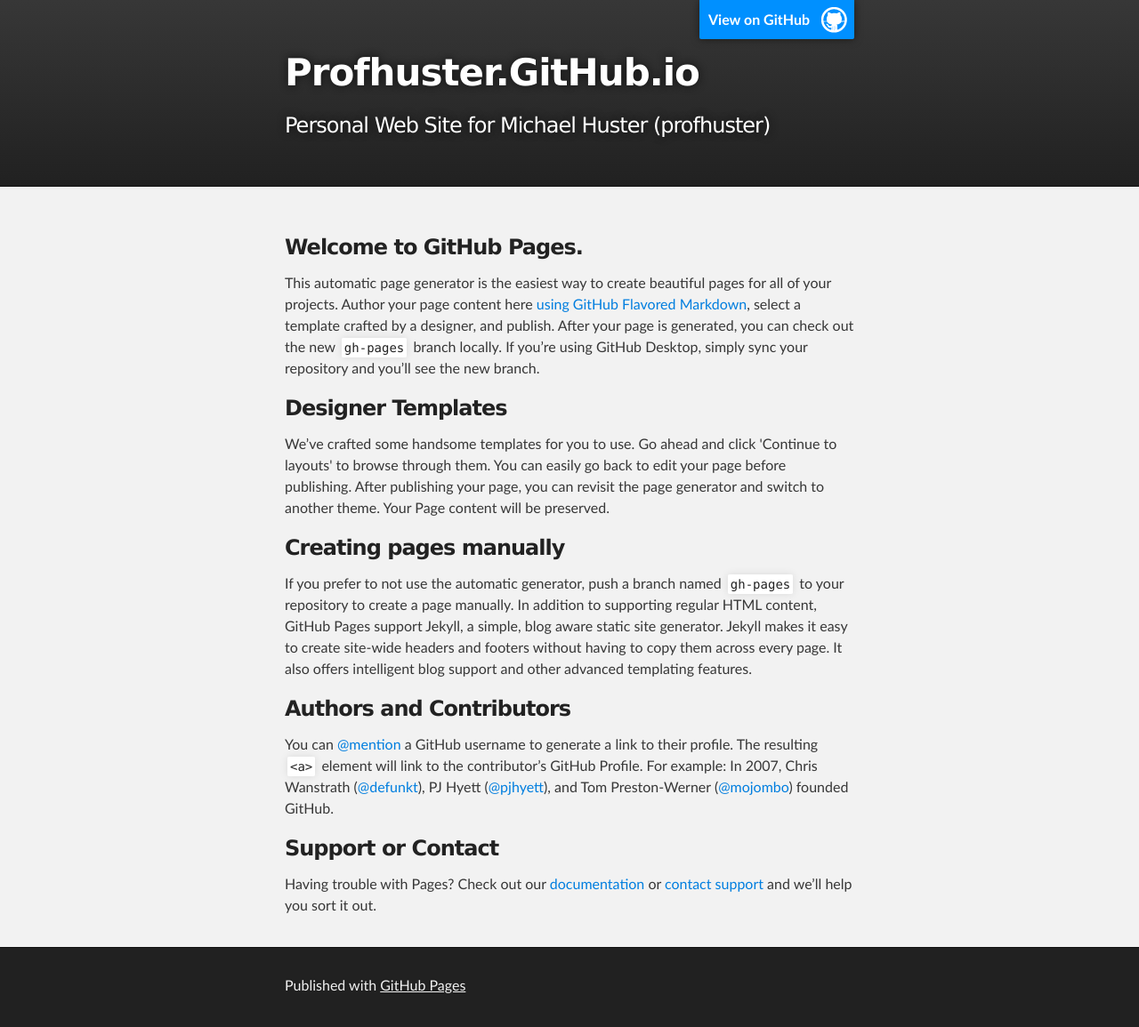
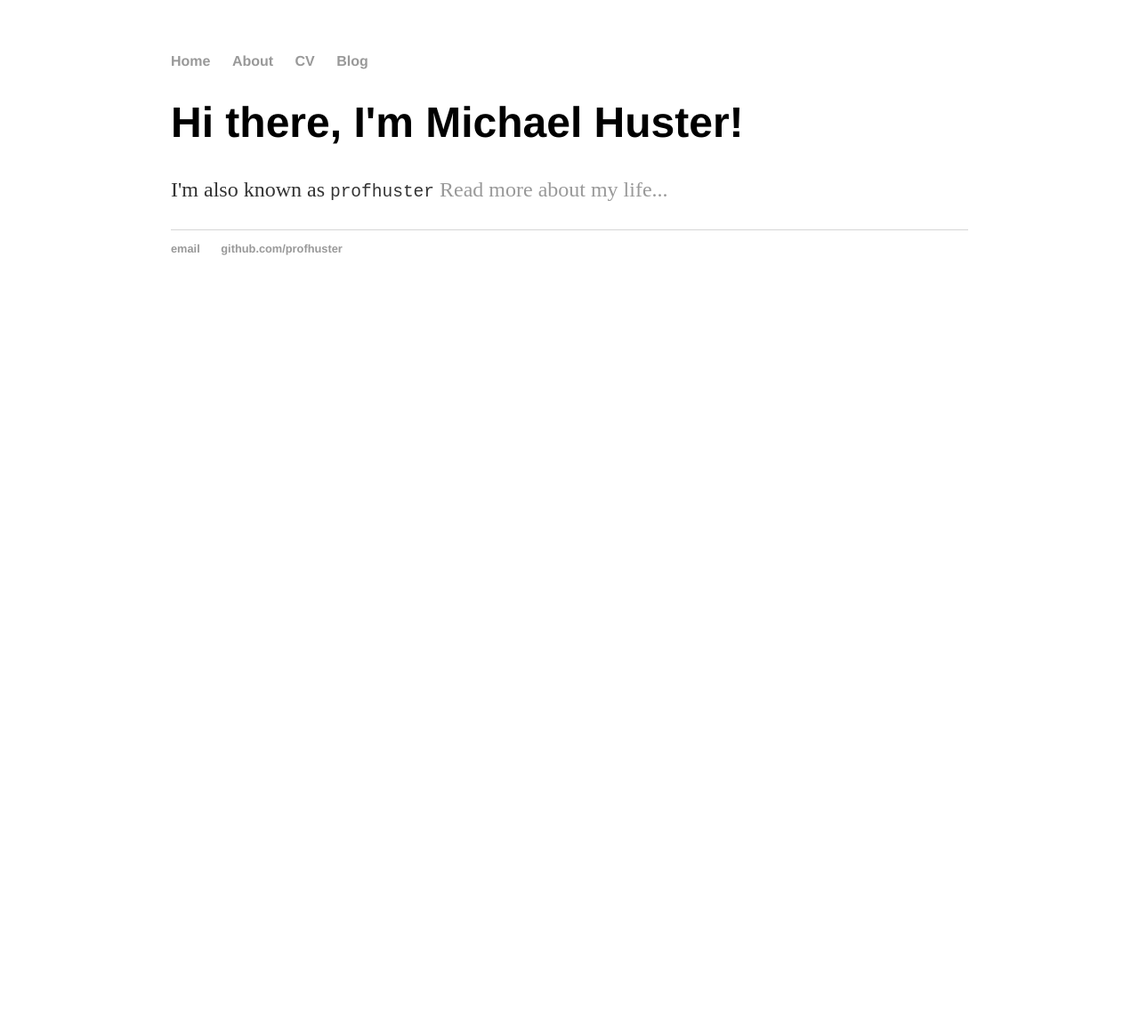
Before and after one commit to profhuster/profhuster.github.io, a Jekyll site: the page built from index.html, in a window 1280 px wide. Shown: the whole page at 89% size. Built offline with Jekyll 4.4.1, drawn with Linux system fonts in a browser that asks for light colours; after the commit the page ends 900 px from its top, so only the background shows below that.

Commit message:
Test commit

```diff
--- a/index.html
+++ b/index.html
@@ -1,67 +1,8 @@
-<!DOCTYPE html>
-<html>
-
-  <head>
-    <meta charset='utf-8'>
-    <meta http-equiv="X-UA-Compatible" content="chrome=1">
-    <meta name="description" content="Profhuster.GitHub.io : Personal Web Site for Michael Huster (profhuster)">
-
-    <link rel="stylesheet" type="text/css" media="screen" href="stylesheets/stylesheet.css">
-
-    <title>Profhuster.GitHub.io</title>
-  </head>
-
-  <body>
-
-    <!-- HEADER -->
-    <div id="header_wrap" class="outer">
-        <header class="inner">
-          <a id="forkme_banner" href="https://github.com/profhuster">View on GitHub</a>
-
-          <h1 id="project_title">Profhuster.GitHub.io</h1>
-          <h2 id="project_tagline">Personal Web Site for Michael Huster (profhuster)</h2>
-
-        </header>
-    </div>
-
-    <!-- MAIN CONTENT -->
-    <div id="main_content_wrap" class="outer">
-      <section id="main_content" class="inner">
-        <h3>
-<a id="welcome-to-github-pages" class="anchor" href="#welcome-to-github-pages" aria-hidden="true"><span class="octicon octicon-link"></span></a>Welcome to GitHub Pages.</h3>
-
-<p>This automatic page generator is the easiest way to create beautiful pages for all of your projects. Author your page content here <a href="https://guides.github.com/features/mastering-markdown/">using GitHub Flavored Markdown</a>, select a template crafted by a designer, and publish. After your page is generated, you can check out the new <code>gh-pages</code> branch locally. If you’re using GitHub Desktop, simply sync your repository and you’ll see the new branch.</p>
-
-<h3>
-<a id="designer-templates" class="anchor" href="#designer-templates" aria-hidden="true"><span class="octicon octicon-link"></span></a>Designer Templates</h3>
-
-<p>We’ve crafted some handsome templates for you to use. Go ahead and click 'Continue to layouts' to browse through them. You can easily go back to edit your page before publishing. After publishing your page, you can revisit the page generator and switch to another theme. Your Page content will be preserved.</p>
-
-<h3>
-<a id="creating-pages-manually" class="anchor" href="#creating-pages-manually" aria-hidden="true"><span class="octicon octicon-link"></span></a>Creating pages manually</h3>
-
-<p>If you prefer to not use the automatic generator, push a branch named <code>gh-pages</code> to your repository to create a page manually. In addition to supporting regular HTML content, GitHub Pages support Jekyll, a simple, blog aware static site generator. Jekyll makes it easy to create site-wide headers and footers without having to copy them across every page. It also offers intelligent blog support and other advanced templating features.</p>
-
-<h3>
-<a id="authors-and-contributors" class="anchor" href="#authors-and-contributors" aria-hidden="true"><span class="octicon octicon-link"></span></a>Authors and Contributors</h3>
-
-<p>You can <a href="https://github.com/blog/821" class="user-mention">@mention</a> a GitHub username to generate a link to their profile. The resulting <code>&lt;a&gt;</code> element will link to the contributor’s GitHub Profile. For example: In 2007, Chris Wanstrath (<a href="https://github.com/defunkt" class="user-mention">@defunkt</a>), PJ Hyett (<a href="https://github.com/pjhyett" class="user-mention">@pjhyett</a>), and Tom Preston-Werner (<a href="https://github.com/mojombo" class="user-mention">@mojombo</a>) founded GitHub.</p>
-
-<h3>
-<a id="support-or-contact" class="anchor" href="#support-or-contact" aria-hidden="true"><span class="octicon octicon-link"></span></a>Support or Contact</h3>
-
-<p>Having trouble with Pages? Check out our <a href="https://help.github.com/pages">documentation</a> or <a href="https://github.com/contact">contact support</a> and we’ll help you sort it out.</p>
-      </section>
-    </div>
-
-    <!-- FOOTER  -->
-    <div id="footer_wrap" class="outer">
-      <footer class="inner">
-        <p>Published with <a href="https://pages.github.com">GitHub Pages</a></p>
-      </footer>
-    </div>
-
-
-
-  </body>
-</html>
+---
+layout: default
+title: Michael Huster, profhuster
+---
+<div class="blurb">
+	<h1>Hi there, I'm Michael Huster!</h1>
+	<p>I'm also known as <tt>profhuster</tt> <a href="/about">Read more about my life...</a></p>
+</div><!-- /.blurb -->
--- a/javascripts/main.js
+++ /dev/null
@@ -1 +0,0 @@
-console.log('This would be the main JS file.');
--- a/stylesheets/github-light.css
+++ /dev/null
@@ -1,115 +0,0 @@
-/*
-   Copyright 2014 GitHub Inc.
-
-   Licensed under the Apache License, Version 2.0 (the "License");
-   you may not use this file except in compliance with the License.
-   You may obtain a copy of the License at
-
-       http://www.apache.org/licenses/LICENSE-2.0
-
-   Unless required by applicable law or agreed to in writing, software
-   distributed under the License is distributed on an "AS IS" BASIS,
-   WITHOUT WARRANTIES OR CONDITIONS OF ANY KIND, either express or implied.
-   See the License for the specific language governing permissions and
-   limitations under the License.
-
-*/
-
-.pl-c /* comment */ {
-  color: #969896;
-}
-
-.pl-c1      /* constant, markup.raw, meta.diff.header, meta.module-reference, meta.property-name, support, support.constant, support.variable, variable.other.constant */,
-.pl-s .pl-v /* string variable */ {
-  color: #0086b3;
-}
-
-.pl-e  /* entity */,
-.pl-en /* entity.name */ {
-  color: #795da3;
-}
-
-.pl-s .pl-s1 /* string source */,
-.pl-smi      /* storage.modifier.import, storage.modifier.package, storage.type.java, variable.other, variable.parameter.function */ {
-  color: #333;
-}
-
-.pl-ent /* entity.name.tag */ {
-  color: #63a35c;
-}
-
-.pl-k /* keyword, storage, storage.type */ {
-  color: #a71d5d;
-}
-
-.pl-pds              /* punctuation.definition.string, string.regexp.character-class */,
-.pl-s                /* string */,
-.pl-s .pl-pse .pl-s1 /* string punctuation.section.embedded source */,
-.pl-sr               /* string.regexp */,
-.pl-sr .pl-cce       /* string.regexp constant.character.escape */,
-.pl-sr .pl-sra       /* string.regexp string.regexp.arbitrary-repitition */,
-.pl-sr .pl-sre       /* string.regexp source.ruby.embedded */ {
-  color: #183691;
-}
-
-.pl-v /* variable */ {
-  color: #ed6a43;
-}
-
-.pl-id /* invalid.deprecated */ {
-  color: #b52a1d;
-}
-
-.pl-ii /* invalid.illegal */ {
-  background-color: #b52a1d;
-  color: #f8f8f8;
-}
-
-.pl-sr .pl-cce /* string.regexp constant.character.escape */ {
-  color: #63a35c;
-  font-weight: bold;
-}
-
-.pl-ml /* markup.list */ {
-  color: #693a17;
-}
-
-.pl-mh        /* markup.heading */,
-.pl-mh .pl-en /* markup.heading entity.name */,
-.pl-ms        /* meta.separator */ {
-  color: #1d3e81;
-  font-weight: bold;
-}
-
-.pl-mq /* markup.quote */ {
-  color: #008080;
-}
-
-.pl-mi /* markup.italic */ {
-  color: #333;
-  font-style: italic;
-}
-
-.pl-mb /* markup.bold */ {
-  color: #333;
-  font-weight: bold;
-}
-
-.pl-md /* markup.deleted, meta.diff.header.from-file */ {
-  background-color: #ffecec;
-  color: #bd2c00;
-}
-
-.pl-mi1 /* markup.inserted, meta.diff.header.to-file */ {
-  background-color: #eaffea;
-  color: #55a532;
-}
-
-.pl-mdr /* meta.diff.range */ {
-  color: #795da3;
-  font-weight: bold;
-}
-
-.pl-mo /* meta.output */ {
-  color: #1d3e81;
-}
--- a/stylesheets/stylesheet.css
+++ /dev/null
@@ -1,425 +0,0 @@
-/*******************************************************************************
-Slate Theme for GitHub Pages
-by Jason Costello, @jsncostello
-*******************************************************************************/
-
-@import url(github-light.css);
-
-/*******************************************************************************
-MeyerWeb Reset
-*******************************************************************************/
-
-html, body, div, span, applet, object, iframe,
-h1, h2, h3, h4, h5, h6, p, blockquote, pre,
-a, abbr, acronym, address, big, cite, code,
-del, dfn, em, img, ins, kbd, q, s, samp,
-small, strike, strong, sub, sup, tt, var,
-b, u, i, center,
-dl, dt, dd, ol, ul, li,
-fieldset, form, label, legend,
-table, caption, tbody, tfoot, thead, tr, th, td,
-article, aside, canvas, details, embed,
-figure, figcaption, footer, header, hgroup,
-menu, nav, output, ruby, section, summary,
-time, mark, audio, video {
-  margin: 0;
-  padding: 0;
-  border: 0;
-  font: inherit;
-  vertical-align: baseline;
-}
-
-/* HTML5 display-role reset for older browsers */
-article, aside, details, figcaption, figure,
-footer, header, hgroup, menu, nav, section {
-  display: block;
-}
-
-ol, ul {
-  list-style: none;
-}
-
-table {
-  border-collapse: collapse;
-  border-spacing: 0;
-}
-
-/*******************************************************************************
-Theme Styles
-*******************************************************************************/
-
-body {
-  box-sizing: border-box;
-  color:#373737;
-  background: #212121;
-  font-size: 16px;
-  font-family: 'Myriad Pro', Calibri, Helvetica, Arial, sans-serif;
-  line-height: 1.5;
-  -webkit-font-smoothing: antialiased;
-}
-
-h1, h2, h3, h4, h5, h6 {
-  margin: 10px 0;
-  font-weight: 700;
-  color:#222222;
-  font-family: 'Lucida Grande', 'Calibri', Helvetica, Arial, sans-serif;
-  letter-spacing: -1px;
-}
-
-h1 {
-  font-size: 36px;
-  font-weight: 700;
-}
-
-h2 {
-  padding-bottom: 10px;
-  font-size: 32px;
-  background: url('../images/bg_hr.png') repeat-x bottom;
-}
-
-h3 {
-  font-size: 24px;
-}
-
-h4 {
-  font-size: 21px;
-}
-
-h5 {
-  font-size: 18px;
-}
-
-h6 {
-  font-size: 16px;
-}
-
-p {
-  margin: 10px 0 15px 0;
-}
-
-footer p {
-  color: #f2f2f2;
-}
-
-a {
-  text-decoration: none;
-  color: #007edf;
-  text-shadow: none;
-
-  transition: color 0.5s ease;
-  transition: text-shadow 0.5s ease;
-  -webkit-transition: color 0.5s ease;
-  -webkit-transition: text-shadow 0.5s ease;
-  -moz-transition: color 0.5s ease;
-  -moz-transition: text-shadow 0.5s ease;
-  -o-transition: color 0.5s ease;
-  -o-transition: text-shadow 0.5s ease;
-  -ms-transition: color 0.5s ease;
-  -ms-transition: text-shadow 0.5s ease;
-}
-
-a:hover, a:focus {text-decoration: underline;}
-
-footer a {
-  color: #F2F2F2;
-  text-decoration: underline;
-}
-
-em {
-  font-style: italic;
-}
-
-strong {
-  font-weight: bold;
-}
-
-img {
-  position: relative;
-  margin: 0 auto;
-  max-width: 739px;
-  padding: 5px;
-  margin: 10px 0 10px 0;
-  border: 1px solid #ebebeb;
-
-  box-shadow: 0 0 5px #ebebeb;
-  -webkit-box-shadow: 0 0 5px #ebebeb;
-  -moz-box-shadow: 0 0 5px #ebebeb;
-  -o-box-shadow: 0 0 5px #ebebeb;
-  -ms-box-shadow: 0 0 5px #ebebeb;
-}
-
-p img {
-  display: inline;
-  margin: 0;
-  padding: 0;
-  vertical-align: middle;
-  text-align: center;
-  border: none;
-}
-
-pre, code {
-  width: 100%;
-  color: #222;
-  background-color: #fff;
-
-  font-family: Monaco, "Bitstream Vera Sans Mono", "Lucida Console", Terminal, monospace;
-  font-size: 14px;
-
-  border-radius: 2px;
-  -moz-border-radius: 2px;
-  -webkit-border-radius: 2px;
-}
-
-pre {
-  width: 100%;
-  padding: 10px;
-  box-shadow: 0 0 10px rgba(0,0,0,.1);
-  overflow: auto;
-}
-
-code {
-  padding: 3px;
-  margin: 0 3px;
-  box-shadow: 0 0 10px rgba(0,0,0,.1);
-}
-
-pre code {
-  display: block;
-  box-shadow: none;
-}
-
-blockquote {
-  color: #666;
-  margin-bottom: 20px;
-  padding: 0 0 0 20px;
-  border-left: 3px solid #bbb;
-}
-
-
-ul, ol, dl {
-  margin-bottom: 15px
-}
-
-ul {
-  list-style-position: inside;
-  list-style: disc;
-  padding-left: 20px;
-}
-
-ol {
-  list-style-position: inside;
-  list-style: decimal;
-  padding-left: 20px;
-}
-
-dl dt {
-  font-weight: bold;
-}
-
-dl dd {
-  padding-left: 20px;
-  font-style: italic;
-}
-
-dl p {
-  padding-left: 20px;
-  font-style: italic;
-}
-
-hr {
-  height: 1px;
-  margin-bottom: 5px;
-  border: none;
-  background: url('../images/bg_hr.png') repeat-x center;
-}
-
-table {
-  border: 1px solid #373737;
-  margin-bottom: 20px;
-  text-align: left;
- }
-
-th {
-  font-family: 'Lucida Grande', 'Helvetica Neue', Helvetica, Arial, sans-serif;
-  padding: 10px;
-  background: #373737;
-  color: #fff;
- }
-
-td {
-  padding: 10px;
-  border: 1px solid #373737;
- }
-
-form {
-  background: #f2f2f2;
-  padding: 20px;
-}
-
-/*******************************************************************************
-Full-Width Styles
-*******************************************************************************/
-
-.outer {
-  width: 100%;
-}
-
-.inner {
-  position: relative;
-  max-width: 640px;
-  padding: 20px 10px;
-  margin: 0 auto;
-}
-
-#forkme_banner {
-  display: block;
-  position: absolute;
-  top:0;
-  right: 10px;
-  z-index: 10;
-  padding: 10px 50px 10px 10px;
-  color: #fff;
-  background: url('../images/blacktocat.png') #0090ff no-repeat 95% 50%;
-  font-weight: 700;
-  box-shadow: 0 0 10px rgba(0,0,0,.5);
-  border-bottom-left-radius: 2px;
-  border-bottom-right-radius: 2px;
-}
-
-#header_wrap {
-  background: #212121;
-  background: -moz-linear-gradient(top, #373737, #212121);
-  background: -webkit-linear-gradient(top, #373737, #212121);
-  background: -ms-linear-gradient(top, #373737, #212121);
-  background: -o-linear-gradient(top, #373737, #212121);
-  background: linear-gradient(top, #373737, #212121);
-}
-
-#header_wrap .inner {
-  padding: 50px 10px 30px 10px;
-}
-
-#project_title {
-  margin: 0;
-  color: #fff;
-  font-size: 42px;
-  font-weight: 700;
-  text-shadow: #111 0px 0px 10px;
-}
-
-#project_tagline {
-  color: #fff;
-  font-size: 24px;
-  font-weight: 300;
-  background: none;
-  text-shadow: #111 0px 0px 10px;
-}
-
-#downloads {
-  position: absolute;
-  width: 210px;
-  z-index: 10;
-  bottom: -40px;
-  right: 0;
-  height: 70px;
-  background: url('../images/icon_download.png') no-repeat 0% 90%;
-}
-
-.zip_download_link {
-  display: block;
-  float: right;
-  width: 90px;
-  height:70px;
-  text-indent: -5000px;
-  overflow: hidden;
-  background: url(../images/sprite_download.png) no-repeat bottom left;
-}
-
-.tar_download_link {
-  display: block;
-  float: right;
-  width: 90px;
-  height:70px;
-  text-indent: -5000px;
-  overflow: hidden;
-  background: url(../images/sprite_download.png) no-repeat bottom right;
-  margin-left: 10px;
-}
-
-.zip_download_link:hover {
-  background: url(../images/sprite_download.png) no-repeat top left;
-}
-
-.tar_download_link:hover {
-  background: url(../images/sprite_download.png) no-repeat top right;
-}
-
-#main_content_wrap {
-  background: #f2f2f2;
-  border-top: 1px solid #111;
-  border-bottom: 1px solid #111;
-}
-
-#main_content {
-  padding-top: 40px;
-}
-
-#footer_wrap {
-  background: #212121;
-}
-
-
-
-/*******************************************************************************
-Small Device Styles
-*******************************************************************************/
-
-@media screen and (max-width: 480px) {
-  body {
-    font-size:14px;
-  }
-
-  #downloads {
-    display: none;
-  }
-
-  .inner {
-    min-width: 320px;
-    max-width: 480px;
-  }
-
-  #project_title {
-  font-size: 32px;
-  }
-
-  h1 {
-    font-size: 28px;
-  }
-
-  h2 {
-    font-size: 24px;
-  }
-
-  h3 {
-    font-size: 21px;
-  }
-
-  h4 {
-    font-size: 18px;
-  }
-
-  h5 {
-    font-size: 14px;
-  }
-
-  h6 {
-    font-size: 12px;
-  }
-
-  code, pre {
-    min-width: 320px;
-    max-width: 480px;
-    font-size: 11px;
-  }
-
-}
```
Also changed, not shown: params.json (deleted, +0 -1 lines), images/bg_hr.png (deleted), images/blacktocat.png (deleted), images/icon_download.png (deleted), images/sprite_download.png (deleted).
